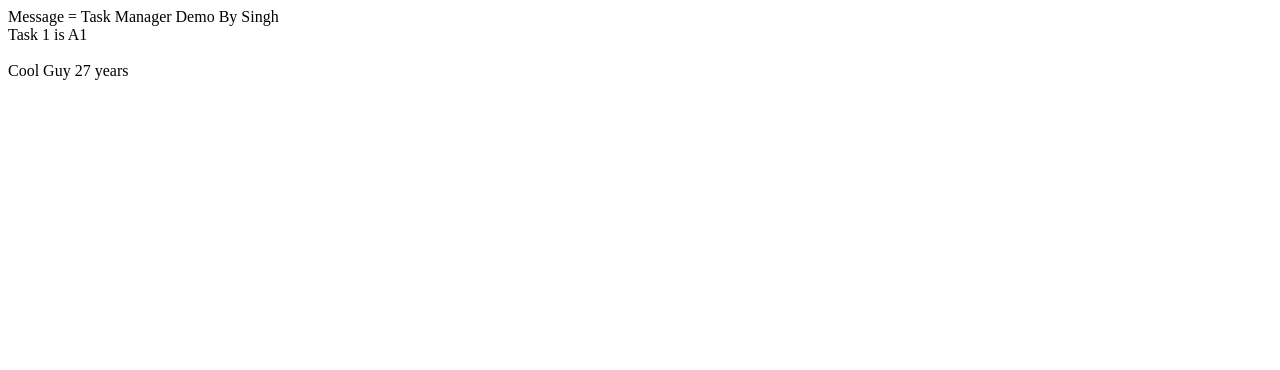
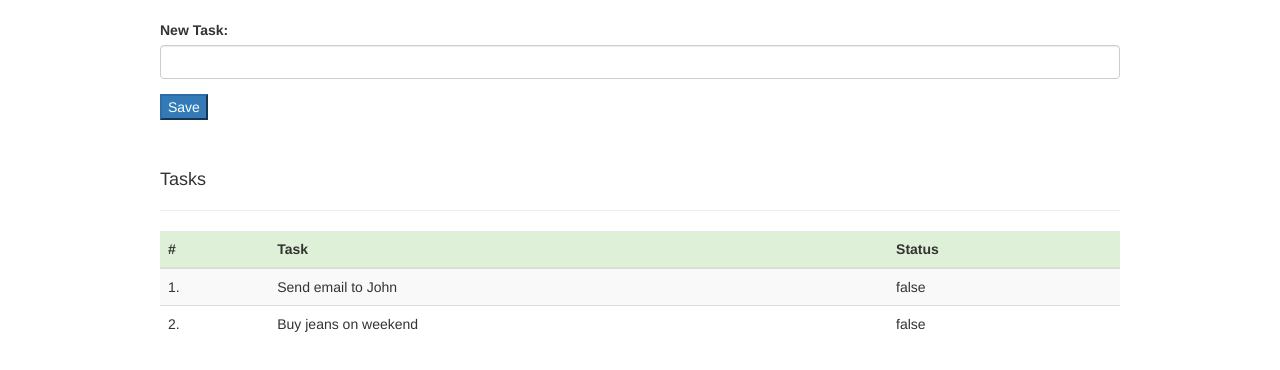
Before and after one commit to SherSingh07/angularjs_takeaway, a plain HTML site: page tasks_spa/index.html in a window 1280 px wide. Drawn offline with nearby package versions, Linux system fonts and the light colour scheme.

Commit message:
ng js script to manage tasks; table to show tasks

```diff
--- a/tasks_spa/index.html
+++ b/tasks_spa/index.html
@@ -1,18 +1,52 @@
 <!DOCTYPE html>
-<html ng-app="myModule">
+<html>
+
 <head>
+	 <!-- Latest compiled and minified CSS -->
+	<link rel="stylesheet" href="http://maxcdn.bootstrapcdn.com/bootstrap/3.3.6/css/bootstrap.min.css">
+
+	<!-- jQuery library -->
+	<script src="https://ajax.googleapis.com/ajax/libs/jquery/1.12.2/jquery.min.js"></script>
+
+	<!-- Latest compiled JavaScript -->
+	<script src="http://maxcdn.bootstrapcdn.com/bootstrap/3.3.6/js/bootstrap.min.js"></script>
+
 	<script src="http://ajax.googleapis.com/ajax/libs/angularjs/1.4.8/angular.min.js"></script>
 	<script src="js/manager.js"></script>
+</head>
 
-</head>
-<body>
+<body ng-app="taskModule">
+	<center><h3>{{ message }}</h3></center>
 
-<div ng-controller="myController">
- 	Message = {{ message }} <br>
- 	Task 1 is {{ tasks [0] }} <br>
- 	<br>
- 	{{ employee.firstName }} {{ employee.lastName }} {{ employee.age }} years
-</div>
+	<div ng-controller="taskController" style="width: 960px; margin: auto">
 
+			<form role="form" style="width: 400 px;">
+  			<div class="form-group">
+    			<label for="task">New Task:</label>
+    			<input type="text" class="form-control" id="task" ng-model="new_task">
+  			</div>
+
+  			<input class="btn-primary" type="button" value="Save" ng-click="addTask()">
+		</form><br><br>
+
+		<h4>Tasks</h4><hr>
+		<table class="table table-striped">
+			<thead>
+				<tr class="success">
+					<th>#</th>
+					<th>Task</th>
+					<th>Status</th>
+				</tr>
+			</thead>
+			<tbody>
+				<tr ng-repeat="task in tasks">
+					<td>{{$index + 1}}.</td>
+					<td>{{ task.title }}</td>
+					<td>{{ task.completed }}</td>
+				</tr>
+			</tbody>
+		</table>
+
+	</div>
 </body>
 </html>
--- a/tasks_spa/js/manager.js
+++ b/tasks_spa/js/manager.js
@@ -1,16 +1,26 @@
-console.log("-- manager --");
+/*
+------------------------------------------------------------------------------
+				TASK MANAGER ANGULAR JS SCRIPT
+------------------------------------------------------------------------------
+*/
 
 // creating the module
 var myApp =
 angular
-.module("myModule", [])
-.controller("myController", function($scope) {
-	// passing data to angularjs object
+.module("taskModule", [])
+.controller("taskController", function($scope) {
+
 	$scope.message = "Task Manager Demo By Singh";
-	$scope.tasks = ["A1", "A2", "A3"];
 
-	$scope.employee = {
-		firstName: "Cool",
-		lastName: "Guy",
-		age: 27};
+	// some task objects
+	$scope.tasks = [
+		{ title: "Send email to John", completed: false},
+		{ title: "Buy jeans on weekend", completed: false},
+		];
+
+
+	// function to add new task
+	$scope.addTask = function() {
+		$scope.tasks.push({ title: $scope.new_task, completed: false});
+	}
 });
```
